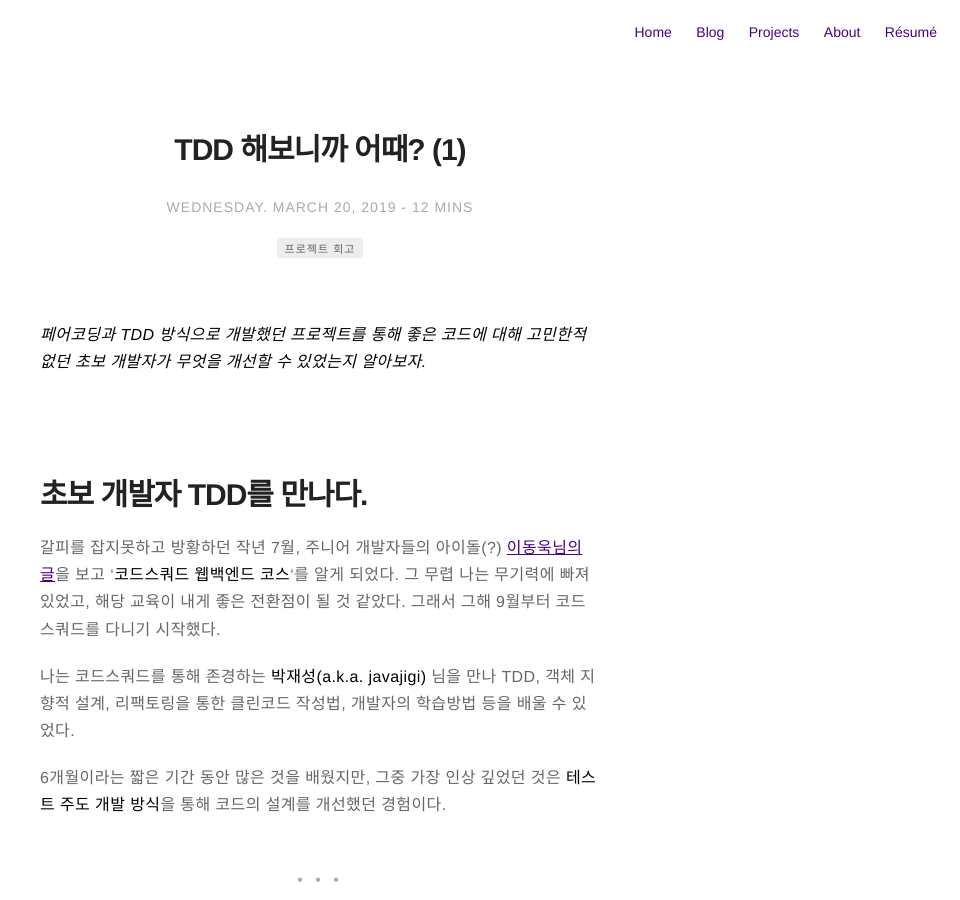
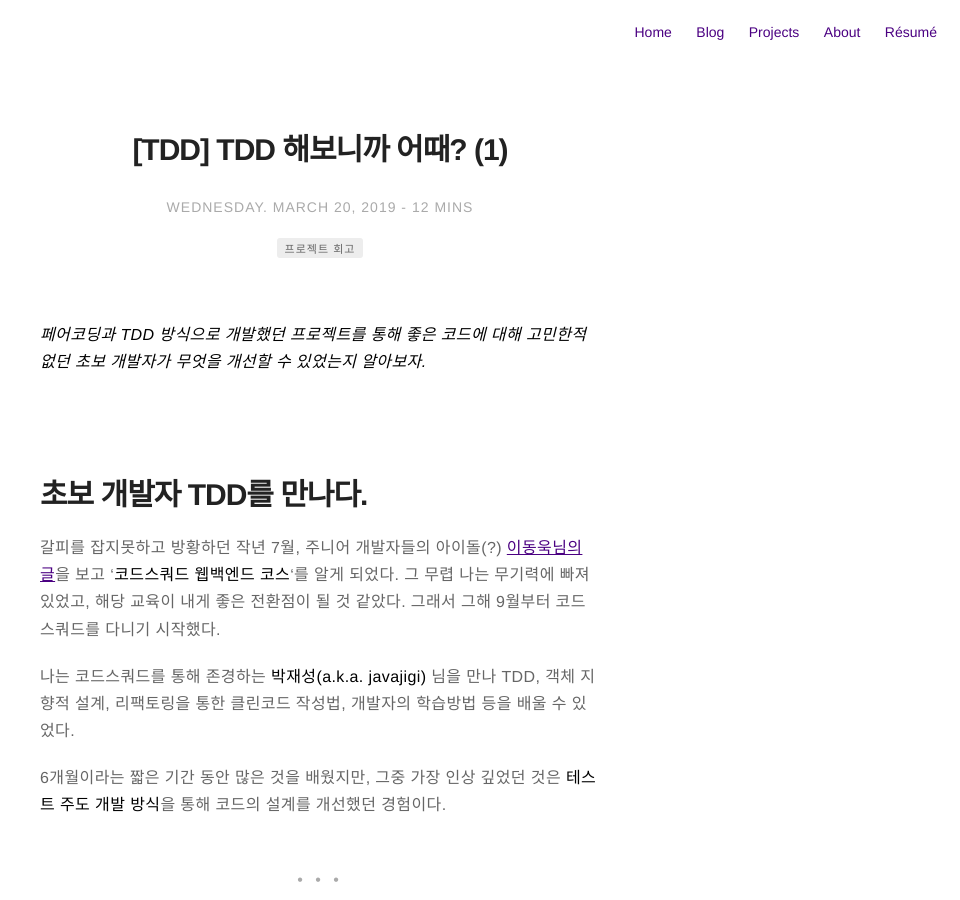
Before and after one commit to Sehun-Kim/blog, a Jekyll site: the page built from _posts/2019-03-20-tdd-paircoding1.markdown, in a window 1280 px wide and 900 px high. Shown: the whole window, without its empty margins (320-1280 px from the left). Built offline with Jekyll 4.4.1, drawn with Linux system fonts in a browser that asks for light colours; comment, search, counter and statistics services are not loaded; some of the changed text lies outside the part shown.

Commit message:
tdd naming change

```diff
--- a/_posts/2019-03-20-tdd-paircoding1.markdown
+++ b/_posts/2019-03-20-tdd-paircoding1.markdown
@@ -1,5 +1,5 @@
 ---
-title: "TDD 해보니까 어때? (1)"
+title: "[TDD] TDD 해보니까 어때? (1)"
 layout: post
 date: 2019-03-20
 image:
--- a/_posts/2019-03-25-tdd-paircoding2.markdown
+++ b/_posts/2019-03-25-tdd-paircoding2.markdown
@@ -1,5 +1,5 @@
 ---
-title: "TDD 해보니까 어때? (2)"
+title: "[TDD] TDD 해보니까 어때? (2)"
 layout: post
 date: 2019-03-25
 image:
--- a/assets/not_posted/2019-03-08-Authenticate.markdown
+++ b/assets/not_posted/2019-03-08-Authenticate.markdown
@@ -48,7 +48,7 @@ Base64라는 인코딩 형식은 암호화가 아니기 때문에 아무런 부
 Basic 인증의 약점을 보완한 방식. Challenge Response 방식이 사용되고 있어, 패스워드를 있는 그대로 직접 보내는 일은 없다.
 
 #### Challenge Response
-![challenge Response](http://ocw.metu.edu.tr/pluginfile.php/2647/mod_resource/content/0/data%20protection%20II/chapterVII/002-4_1.jpg)
+![challengeResponse](http://ocw.metu.edu.tr/pluginfile.php/2647/mod_resource/content/0/data%20protection%20II/chapterVII/002-4_1.jpg)
 
 최초에 상대방에게 인증 요구를 보내고 상대에게서 받은 챌린지 코드를 사용해서 리스폰스 코드를 계산함. 이 값을 상대에게 송신하여 인증을 함
 
```
